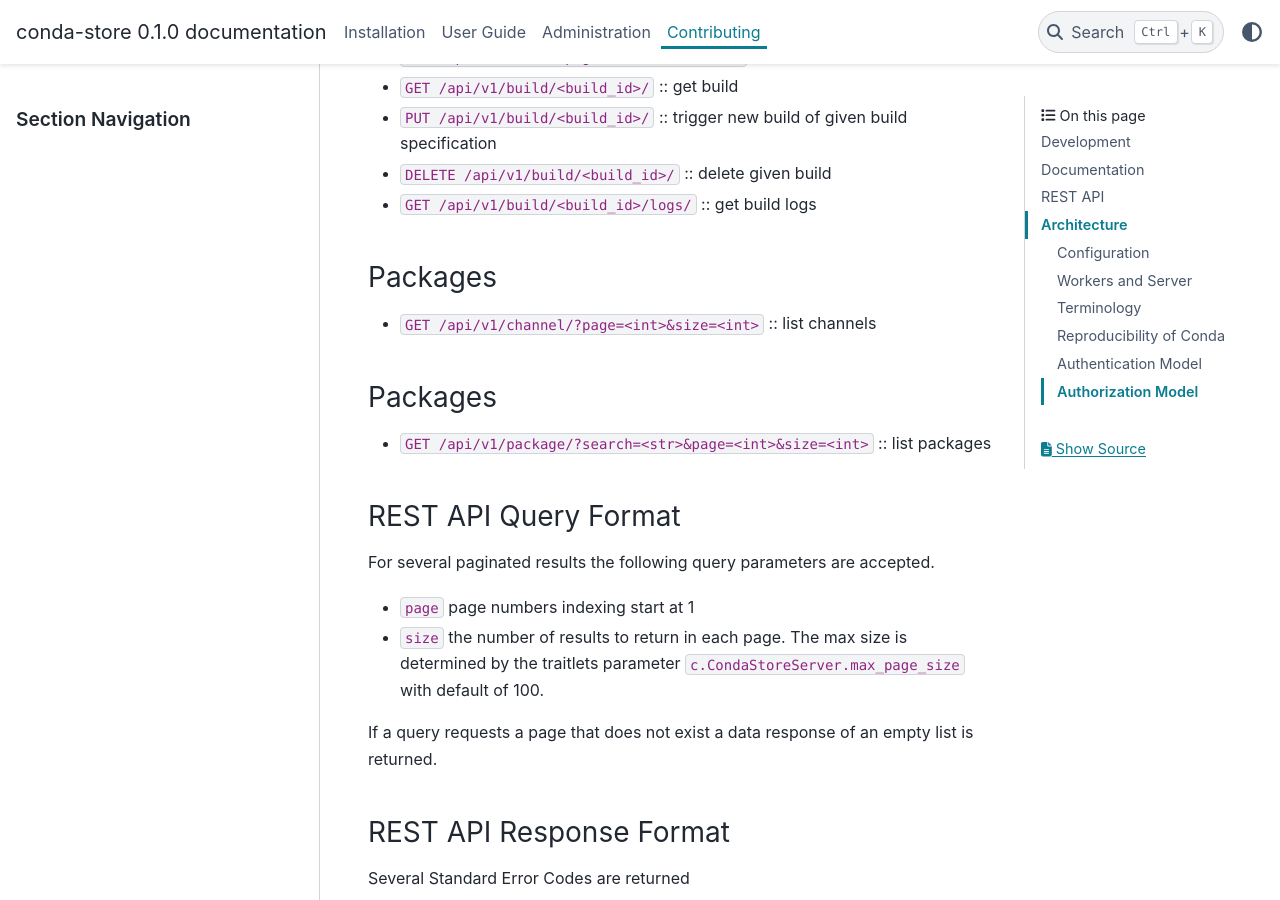
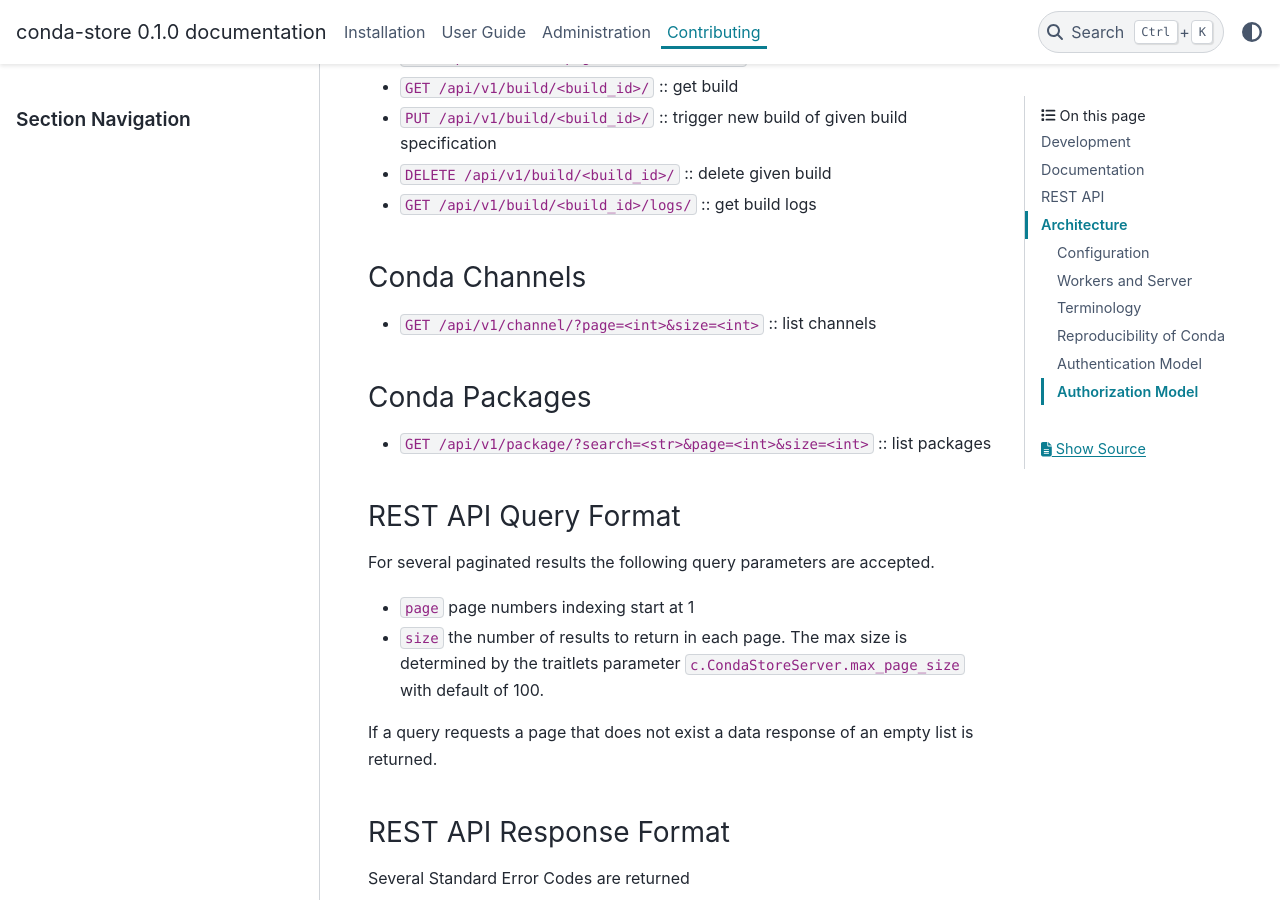
Before and after one commit to conda-incubator/conda-store, a Sphinx documentation site: the page built from docs/contributing.md, in a window 1280 px wide and 900 px high, scrolled down 2302 px. Built offline with Sphinx 7.4.7 and the PyData theme 0.15.4, drawn with Linux system fonts in a browser that asks for light colours.

Commit message:
Typo in documentation for REST api

```diff
--- a/docs/contributing.md
+++ b/docs/contributing.md
@@ -94,11 +94,11 @@
 
  - `GET /api/v1/build/<build_id>/logs/` :: get build logs
 
-### Packages
+### Conda Channels
 
  - `GET /api/v1/channel/?page=<int>&size=<int>` :: list channels
 
-### Packages
+### Conda Packages
 
  - `GET /api/v1/package/?search=<str>&page=<int>&size=<int>` :: list packages
 
```
